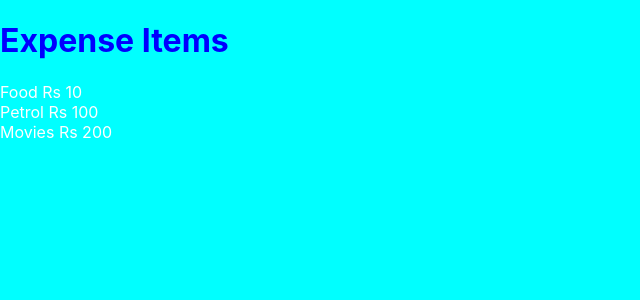
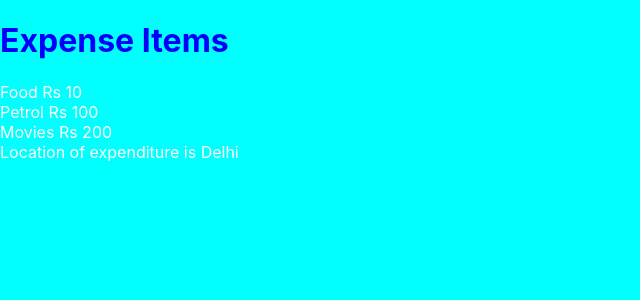
Before and after one commit to codingpartnerNB/react-first-expense, a React (Create React App) app: page / in a window 1280 px wide. Shown: the top 300 px of the page, without its empty margins (0-640 px from the left). Built offline with nearby package versions, Linux system fonts and the light colour scheme.

Commit message:
Using variable

```diff
--- a/src/components/ExpenseItem.js
+++ b/src/components/ExpenseItem.js
@@ -1,11 +1,13 @@
 import './ExpenseItem.css';
 function ExpenseItem(){
+    const LocationOfExpenditure = "Delhi";
     return(
         <div>
             <h1 className="color-blue">Expense Items</h1>
             <div>Food Rs 10</div>
             <div>Petrol Rs 100</div>
             <div>Movies Rs 200</div>
+            <div>Location of expenditure is {LocationOfExpenditure}</div>
         </div>
     );
 }
```
